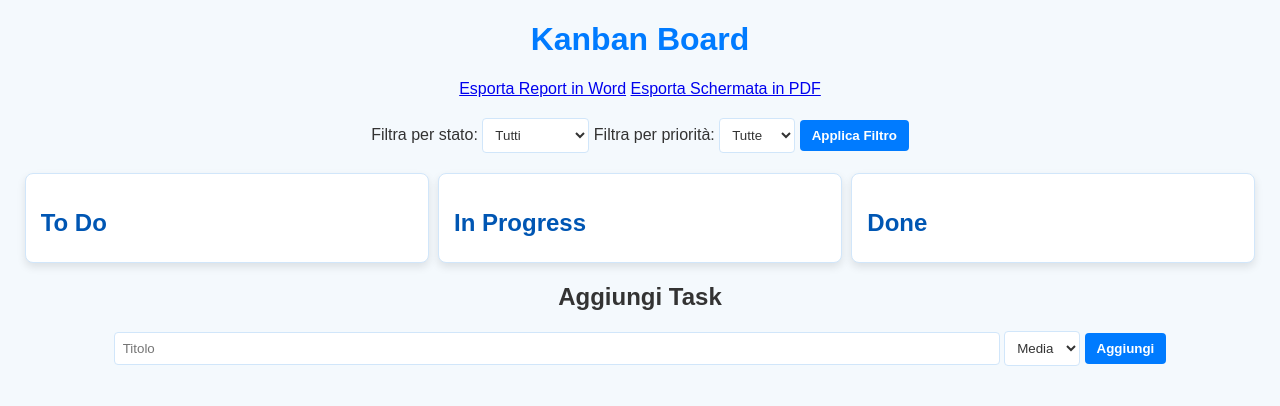
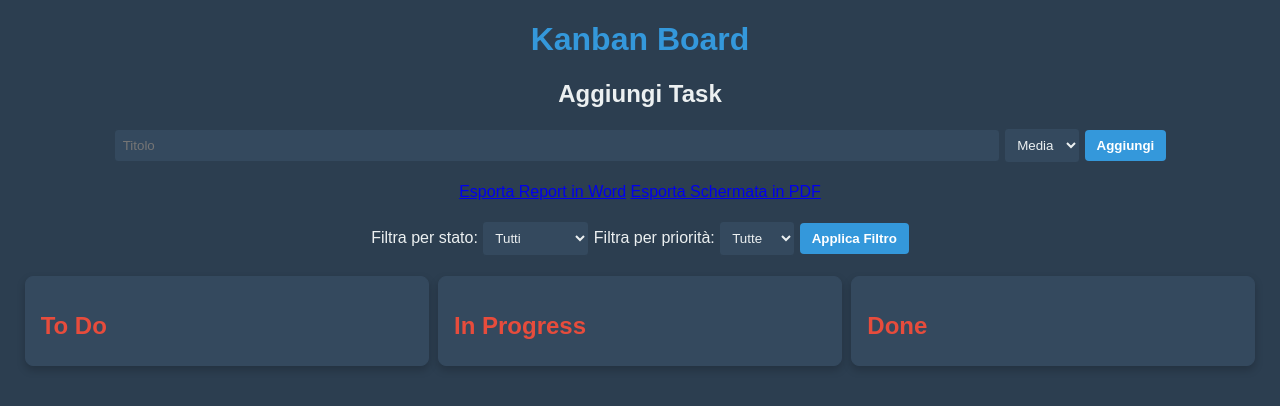
Before and after one commit to Dom2894/KanbanBoard, a Flask app: page / in a window 1280 px wide. Shown: the top 406 px of the page. Run offline with Flask 3, Linux system fonts and the light colour scheme.

Commit message:
Aggiornamento del tema scuro completo per kanban.html e riorganizzazione della struttura

```diff
--- a/templates/kanban.html
+++ b/templates/kanban.html
@@ -5,39 +5,40 @@
     <meta name="viewport" content="width=device-width, initial-scale=1.0">
     <title>Kanban Board</title>
     <style>
-        /* Tema Moderno Elegante */
+        /* Tema Scuro Moderno */
         body {
             font-family: Arial, sans-serif;
             margin: 20px;
             padding: 0;
-            background-color: #f4f9fd; /* Sfondo chiaro azzurro */
-            color: #333; /* Testo leggermente scuro */
+            background-color: #2c3e50; /* Sfondo scuro */
+            color: #ecf0f1; /* Testo chiaro */
         }
         h1 {
             text-align: center;
-            color: #007BFF; /* Blu acceso */
+            color: #3498db; /* Blu acceso */
         }
         .container {
             display: flex;
             justify-content: space-around;
+            margin-top: 20px;
         }
         .column {
             width: 30%;
-            border: 1px solid #d1e6fa; /* Bordo chiaro azzurro */
+            border: 1px solid #34495e; /* Bordo scuro */
             padding: 15px;
             border-radius: 8px;
-            background-color: #ffffff; /* Background colonne bianco */
-            box-shadow: 0 4px 8px rgba(0, 0, 0, 0.1); /* Effetto ombra leggero */
+            background-color: #34495e; /* Background colonne */
+            box-shadow: 0 4px 8px rgba(0, 0, 0, 0.2); /* Effetto ombra */
         }
         .column h2 {
             margin-bottom: 10px;
-            color: #0056b3; /* Blu scuro */
+            color: #e74c3c; /* Rosso acceso */
         }
         .task {
-            border: 1px solid #d1e6fa; /* Bordo task chiaro azzurro */
+            border: 1px solid #2c3e50; /* Bordo task */
             padding: 10px;
             margin-bottom: 10px;
-            background-color: #e8f5fe; /* Background task chiaro azzurro */
+            background-color: #34495e; /* Background task */
             border-radius: 6px;
         }
         .task p {
@@ -47,7 +48,6 @@
         .actions {
             display: flex;
             gap: 8px;
-            margin-top: 5px;
         }
         .actions a {
             text-decoration: none;
@@ -57,13 +57,13 @@
             font-weight: bold;
         }
         .start {
-            background-color: #007BFF; /* Blu */
+            background-color: #f1c40f; /* Giallo */
         }
         .complete {
-            background-color: #28a745; /* Verde acqua */
+            background-color: #2ecc71; /* Verde acqua */
         }
         .delete {
-            background-color: #dc3545; /* Rosso */
+            background-color: #e74c3c; /* Rosso */
         }
         form {
             text-align: center;
@@ -72,21 +72,21 @@
         input[type="text"] {
             padding: 8px;
             width: 70%;
-            background-color: #ffffff; /* Campo input bianco */
-            color: #333; /* Testo input leggermente scuro */
-            border: 1px solid #d1e6fa; /* Bordo input chiaro azzurro */
+            background-color: #34495e; /* Campo input scuro */
+            color: #ecf0f1; /* Testo input chiaro */
+            border: 1px solid #2c3e50; /* Bordo input */
             border-radius: 4px;
         }
         select {
             padding: 8px;
-            background-color: #ffffff; /* Select bianco */
-            color: #333; /* Testo select leggermente scuro */
-            border: 1px solid #d1e6fa; /* Bordo select chiaro azzurro */
+            background-color: #34495e; /* Select scuro */
+            color: #ecf0f1; /* Testo select chiaro */
+            border: 1px solid #2c3e50; /* Bordo select */
             border-radius: 4px;
         }
         button {
             padding: 8px 12px;
-            background-color: #007BFF; /* Bottone blu */
+            background-color: #3498db; /* Bottone blu */
             color: white;
             border: none;
             border-radius: 4px;
@@ -94,18 +94,32 @@
             font-weight: bold;
         }
         button:hover {
-            background-color: #0056b3; /* Effetto hover blu scuro */
+            background-color: #2980b9; /* Effetto hover */
         }
     </style>
 </head>
 <body>
     <h1>Kanban Board</h1>
 
+    <!-- Sezione di Aggiunta Task -->
+    <div style="text-align: center; margin-bottom: 20px;">
+        <h2>Aggiungi Task</h2>
+        <form action="/add_task" method="post">
+            <input type="text" name="title" placeholder="Titolo" required>
+            <select name="priority">
+                <option value="Alta">Alta</option>
+                <option value="Media" selected>Media</option>
+                <option value="Bassa">Bassa</option>
+            </select>
+            <button type="submit">Aggiungi</button>
+        </form>
+    </div>
+
+    <!-- Esportazione e Filtraggio -->
     <div style="text-align: center; margin-bottom: 20px;">
         <a href="/export_word" class="btn">Esporta Report in Word</a>
         <a href="/export_pdf" class="btn">Esporta Schermata in PDF</a>
     </div>
-
     <form action="/" method="get" style="text-align: center; margin-bottom: 20px;">
         <label for="status">Filtra per stato:</label>
         <select name="status" id="status">
@@ -124,6 +138,7 @@
         <button type="submit">Applica Filtro</button>
     </form>
 
+    <!-- Dashboard (To Do, In Progress, Done) -->
     <div class="container">
         <!-- To Do Column -->
         <div class="column">
@@ -172,16 +187,5 @@
             {% endfor %}
         </div>
     </div>
-
-    <h2 style="text-align: center; margin-top: 20px;">Aggiungi Task</h2>
-    <form action="/add_task" method="post" style="text-align: center;">
-        <input type="text" name="title" placeholder="Titolo" required>
-        <select name="priority">
-            <option value="Alta">Alta</option>
-            <option value="Media" selected>Media</option>
-            <option value="Bassa">Bassa</option>
-        </select>
-        <button type="submit">Aggiungi</button>
-    </form>
 </body>
 </html>
```
